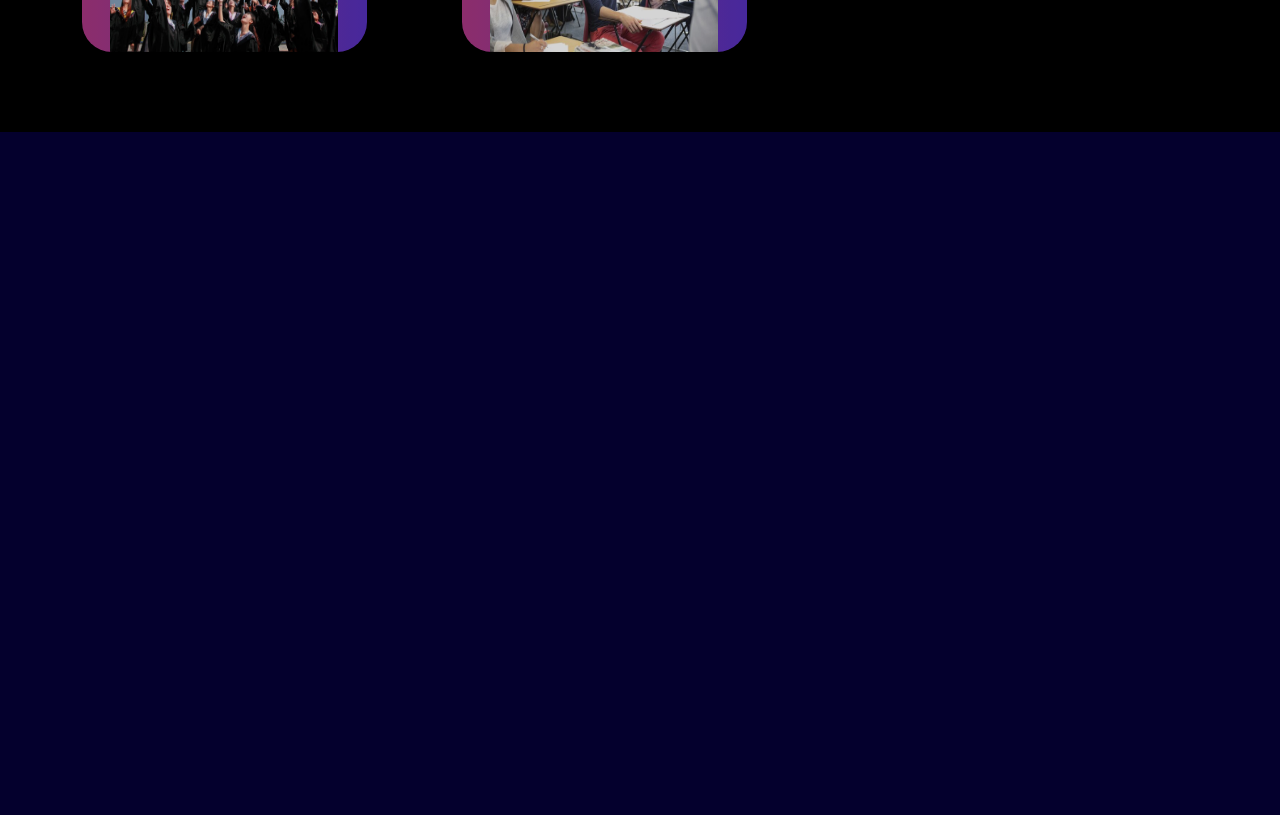
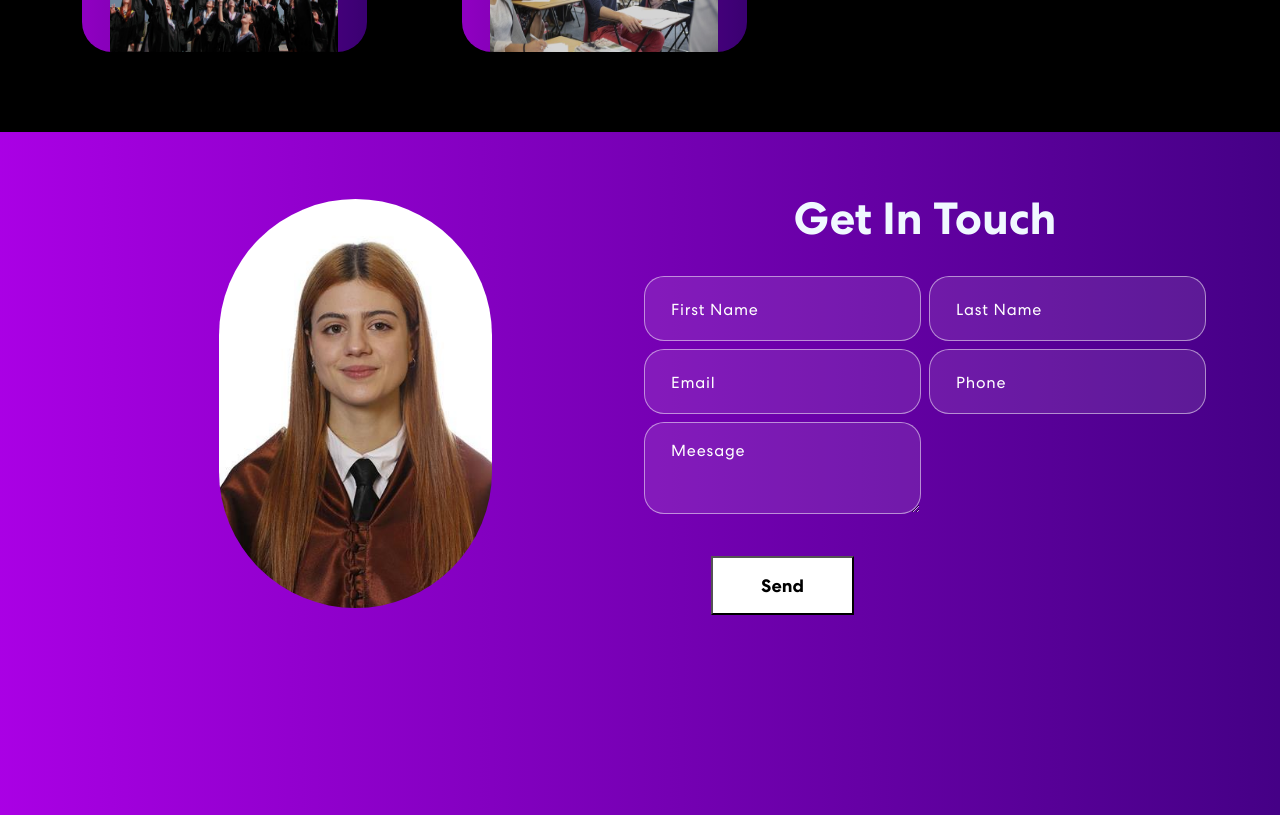
Before and after one commit to MirandaCarou/personal-portfolio-React, a React (Create React App) app: page / in a window 1280 px wide. Shown: the part 1660-2475 px from the top of the page. Before the commit the page ends 1792 px from the top, so only its background shows below. Built offline with nearby package versions, Linux system fonts and the light colour scheme.

Commit message:
Contact component works but dont send email

```diff
--- a/package.json
+++ b/package.json
@@ -7,13 +7,18 @@
     "@testing-library/react": "^13.4.0",
     "@testing-library/user-event": "^13.5.0",
     "bootstrap": "^5.2.3",
+    "cors": "^2.8.5",
+    "express": "^4.18.2",
+    "nodemailer": "^6.9.1",
     "react": "^18.2.0",
     "react-bootstrap": "^2.7.0",
     "react-bootstrap-icons": "^1.10.2",
     "react-dom": "^18.2.0",
+    "react-mailchimp-subscribe": "^2.1.3",
     "react-multi-carousel": "^2.8.2",
     "react-on-screen": "^2.1.1",
     "react-scripts": "^2.1.3",
+    "react-visibility-sensor": "^5.1.1",
     "web-vitals": "^2.1.4"
   },
   "scripts": {
--- a/src/App.css
+++ b/src/App.css
@@ -394,7 +394,7 @@ nav.navbar .navbar-toggler[aria-expanded="true"] .navbar-toggler-icon {
     position: absolute;
     width: 0;
     height: 100%;
-    background: linear-gradient(90.21deg, #AA367C -5.91%, #4A2FBD 111.58%);
+    background: linear-gradient(90.21deg, #b000ea -5.91%, #39007b 111.58%);
     top: 0;
     left: 0;
     z-index: -1;
@@ -426,7 +426,7 @@ nav.navbar .navbar-toggler[aria-expanded="true"] .navbar-toggler-icon {
   overflow: hidden;
   margin-bottom: 24px;
   content: "";
-  background: linear-gradient(90.21deg, #AA367C -5.91%, #4A2FBD 111.58%);
+  background: linear-gradient(90.21deg, #b000ea -5.91%, #39007b 111.58%);
   opacity: 0.85;
 }
 .proj-imgbx img{
@@ -436,7 +436,7 @@ nav.navbar .navbar-toggler[aria-expanded="true"] .navbar-toggler-icon {
 
 .proj-imgbx::before {
   content: "";
-  background: linear-gradient(90.21deg, #AA367C -5.91%, #4A2FBD 111.58%);
+  background: linear-gradient(90.21deg, #b000ea -5.91%, #39007b 111.58%);
   opacity: 0.85;
   position: absolute;
   width: 100%;
@@ -488,7 +488,7 @@ nav.navbar .navbar-toggler[aria-expanded="true"] .navbar-toggler-icon {
   overflow: hidden;
   margin-bottom: 24px;
   content: "";
-  background: linear-gradient(90.21deg, #AA367C -5.91%, #4A2FBD 111.58%);
+  background: linear-gradient(90.21deg, #b000ea -5.91%, #39007b 111.58%);
   opacity: 0.85;
 }
 .work-imgbx img{
@@ -498,7 +498,7 @@ nav.navbar .navbar-toggler[aria-expanded="true"] .navbar-toggler-icon {
 
 .work-imgbx::before {
   content: "";
-  background: linear-gradient(90.21deg, #AA367C -5.91%, #4A2FBD 111.58%);
+  background: linear-gradient(90.21deg, #b000ea -5.91%, #39007b 111.58%);
   opacity: 0.85;
   position: absolute;
   width: 100%;
@@ -534,3 +534,77 @@ nav.navbar .navbar-toggler[aria-expanded="true"] .navbar-toggler-icon {
   font-size: 15px;
   letter-spacing: 0.8px;
 }
+/* Contact CSS*/
+
+.contact {
+  background: linear-gradient(90.21deg, #b000ea -5.91%, #39007b 111.58%);
+  padding: 60px 0 200px 0;
+}
+.contact img {
+  border-radius: 500px;
+  width: 50%;
+  height: 25%;
+}
+.contact h2 {
+	font-size: 45px;
+	font-weight: 700;
+  margin-bottom: 30px;
+}
+.contact form input, .contact form textarea {
+  width: 100%;
+  background: rgba(255, 255, 255, 0.1);
+  border: 1px solid rgba(255, 255, 255, 0.5);
+  border-radius: 20px;
+  color: #fff;
+  margin: 0 0 8px 0;
+  padding: 18px 26px;
+  font-weight: 500;
+  font-size: 18px;
+  letter-spacing: 0.8px;
+  transition: 0.3s ease-in-out;
+}
+.contact form input:focus, .contact form textarea:focus {
+  background: rgba(255, 255, 255, 1);
+  color: #121212;
+}
+.contact form input::placeholder, .contact form textarea::placeholder {
+  font-size: 16px;
+  font-weight: 400;
+  color: #fff;
+}
+.contact form input:focus::placeholder, .contact form textarea:focus::placeholder {
+  color: #121212;
+  opacity: 0.8;
+}
+.contact form button {
+  font-weight: 700;
+  color: #000;
+  background-color: #fff;
+  padding: 14px 48px;
+  font-size: 18px;
+  margin-top: 25px;
+  border-radius: 0;
+  position: relative;
+  transition: 0.3s ease-in-out;
+}
+.contact form button span {
+  z-index: 1;
+  position: relative;
+}
+.contact form button:hover {
+  color: #fff;
+}
+.contact form button::before {
+  content: "";
+  background: #121212;
+  width: 0;
+  height: 100%;
+  position: absolute;
+  top: 0;
+  left: 0;
+  z-index: 0;
+  transition: 0.3s ease-in-out;
+}
+.contact form button:hover::before {
+  width: 100%;
+}
--- a/src/App.js
+++ b/src/App.js
@@ -4,6 +4,7 @@ import { NavBar } from './components/NavBar';
 import {Banner} from './components/Banner';
 import {Skills} from './components/Skills';
 import {Education} from './components/Education';
+import {Contact} from './components/Contact';
 import '../node_modules/bootstrap/dist/css/bootstrap.min.css';
 
 
@@ -14,6 +15,7 @@ function App() {
       <Banner/>
       <Skills/>
       <Education/>
+      <Contact/>
     </div>
   );
 }
--- a/src/components/Contact.js
+++ b/src/components/Contact.js
@@ -1,6 +1,8 @@
 import React from "react";
 import { useState } from "react";
-import { Col, Container } from "react-bootstrap";
+import { Col, Container,Row} from "react-bootstrap";
+import TrackVisibility from 'react-visibility-sensor';
+import ContactImg from '../assets/img/ADyLJktFEf-mg0028.jpg'
 
 export const Contact = () => {
     const formInitialDetails = {
@@ -21,16 +23,43 @@ export const Contact = () => {
         })
     }
 
+    const handleSubmit = async (e) => {
+        e.preventDefault();
+        setButtomText('Sending...');
+        let response = await fetch("http://localhost:5000/contact",{
+            method:"POST",
+            header:{
+                "Content-Type": "Application/json;charset=utf-8",
+            },
+            body:JSON.stringify(formDetails),
+        });
+        setButtomText("Send");
+        let result = response.json();
+        setFormDetails(formInitialDetails);
+        if(result.code === 200) {
+            setStatus({ success: true, message: 'Message sent succesfully'})
+        }else{
+            setStatus({success: false, message: 'Something went wrong,please try again later '})
+        }
+    };
+
     return (
         <section className="contact" id="connect">
             <Container>
                 <Row className="align-items-center">
-                    <Col md={6}>
-                        <img src={''}  alt="Contact Us"/>
+                    <Col size={12} md={6}>
+                        <TrackVisibility>
+                            {({ isVisible }) =>
+                            <img className={isVisible ? "animate__animated animate__zoomIn" : ""} src={ContactImg} alt="Contact Us"/>
+                        }
+                        </TrackVisibility>
                     </Col>
-                    <Col md={6}>
+                    <Col size={12} md={6}>
+                        <TrackVisibility>
+                        {({ isVisible }) =>
+                        <div className={isVisible ? "animate__animated animate__fadeIn" : ""}>
                         <h2>Get In Touch</h2>
-                        <form>
+                        <form onSubmit={handleSubmit}>
                             <Row>
                                 <Col sm={6} className="px-1">
                                     <input type="text" value={formDetails.firstName} placeholder="First Name" onChangeCapture={(e) => onFormUpdate('firstName', e.target.value)}/>
@@ -46,25 +75,20 @@ export const Contact = () => {
                                 </Col>
                                 <Col sm={6} className="px-1">
                                     <textarea row="6" value={formDetails.message} placeholder="Meesage" onChangeCapture={(e) => onFormUpdate('message', e.target.value)}/>
-                                    <button type="submit"><span>{buttonText}</span></button>
+                                    <button type="submit"><span>{buttomText}</span></button>
                                 </Col>
                                 {
+                                    status.message &&
                                     <Col>
-                                        <p className="">
-
-                                        </p>
+                                        <p className={status.success == false ? "danger" : "success"}>{status.message}</p>
                                     </Col>
                                 }
-                                <Col>
-                                    <p>
-
-                                    </p>
-                                </Col>
                             </Row>
                         </form>
-                    </Col>
-                </Row>
-            </Container>
-        </section>
-    )
-}
+                    </div>}
+                </TrackVisibility>
+            </Col>
+        </Row>
+    </Container>
+</section>
+)}
```
Also changed, not shown: src/components/Footer.js (added, +25 -0 lines), src/assets/img/ADyLJktFEf-mg0028.jpg (added), 1 other file (tests, documents, lock files or other folders).
